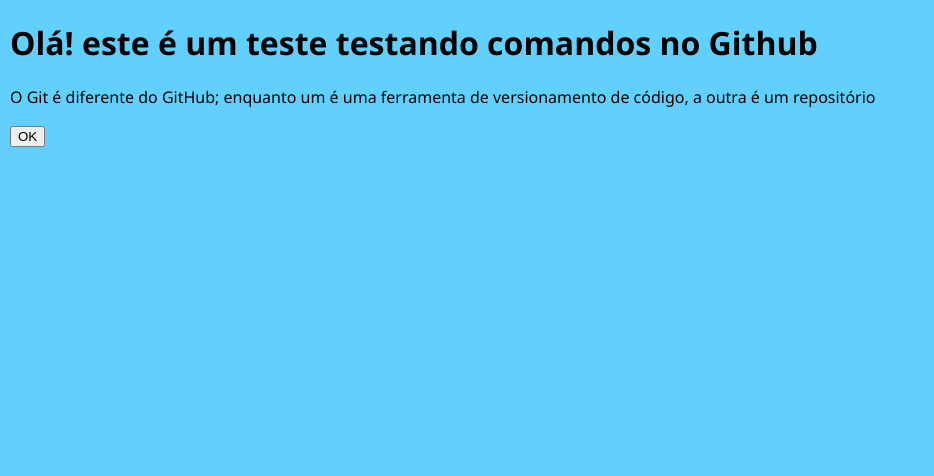
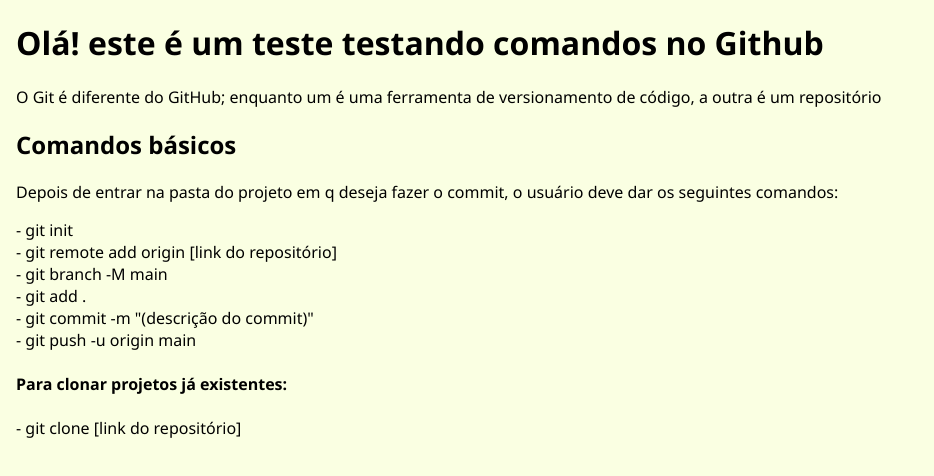
Before and after one commit to Viniacamp/Teste, a plain HTML site: page index.html in a window 1280 px wide. Shown: the whole page, without its empty margins (0-934 px from the left). Drawn offline with Linux system fonts and the light colour scheme.

Commit message:
Adição do .gitignore e alterações no html/css

```diff
--- a/css/style.css
+++ b/css/style.css
@@ -1,6 +1,6 @@
 body{
-    background-color: rgb(97, 208, 252);
+    background-color: rgb(250, 255, 226);
     font-family: 'Segoe UI', Tahoma, Geneva, Verdana, sans-serif;
-    padding-left: 10px;
+    padding-left: 16px;
     margin: 0 auto;
 }
--- a/index.html
+++ b/index.html
@@ -9,6 +9,18 @@
 <body>
     <h1>Olá! este é um teste testando comandos no Github</h1>
     <p>O Git é diferente do GitHub; enquanto um é uma ferramenta de versionamento de código, a outra é um repositório</p>
-    <button>OK</button>
+    <h2>Comandos básicos</h2>
+    <p>Depois de entrar na pasta do projeto em q deseja fazer o commit, o usuário deve dar os seguintes comandos: </p>
+    <p> - git init<br>
+       - git remote add origin [link do repositório]<br>
+       - git branch -M main<br>
+       - git add .<br>
+       - git commit -m "(descrição do commit)"<br>
+       - git push -u origin main<br><br>
+
+       <b>Para clonar projetos já existentes:</b><br><br>
+
+       - git clone [link do repositório]
+    </p>
 </body>
 </html>
```
Also changed, not shown: 1 other file.
